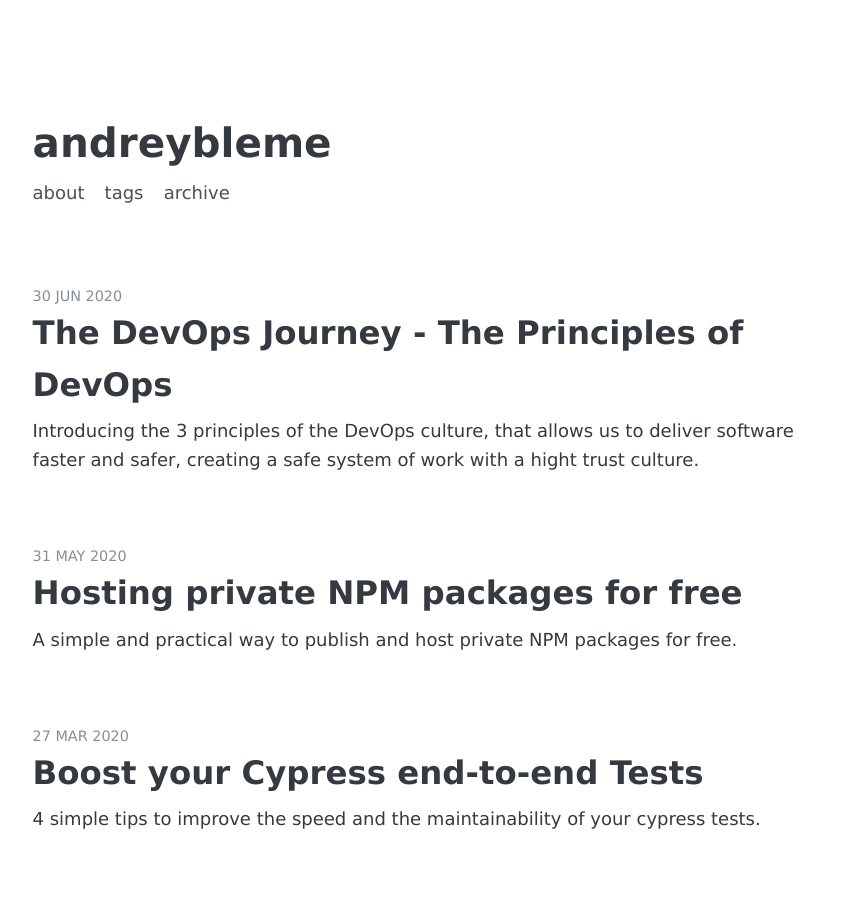
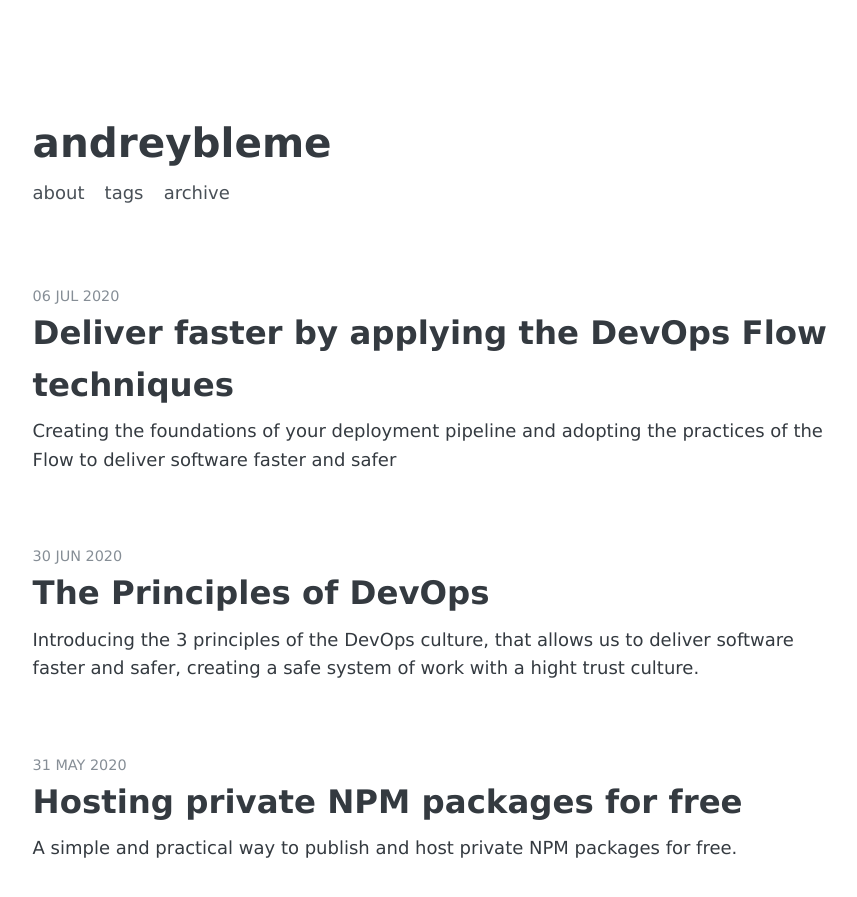
Before and after one commit to andreybleme/andreybleme.github.io, a Jekyll site: the page built from index.html, in a window 1280 px wide and 900 px high. Shown: the top 897 px of the window, without its empty margins (210-1067 px from the left). Built offline with Jekyll 4.4.1, drawn with Linux system fonts in a browser that asks for light colours; nearby versions of some CDN libraries; some web fonts are replaced; the list of posts is cut into pages by our own code; some of the changed lines change nothing that is shown; some of the changed text lies outside the part shown.

Commit message:
New post: Deliver faster by applying the DevOps Flow techniques

````diff
--- a/_posts/2020-06-30-the-principles-of-devops.markdown
+++ b/_posts/2020-06-30-the-principles-of-devops.markdown
@@ -1,9 +1,9 @@
 ---
 layout: post
-title:  "The DevOps Journey - The Principles of DevOps"
+title:  "The Principles of DevOps"
 description: "Introducing the 3 principles of the DevOps culture, that allows us to deliver software faster and safer, creating a safe system of work with a hight trust culture."
 date:   2020-06-30 19:00:00
-tags: [devops]
+tags: [devops, devops-journey]
 comments: true
 share: true
 ---
--- /dev/null
+++ b/_posts/2020-07-06-devops-flow-techniques.markdown
@@ -0,0 +1,146 @@
+---
+layout: post
+title:  "Deliver faster by applying the DevOps Flow techniques"
+description: "Creating the foundations of your deployment pipeline and adopting the practices of the Flow to deliver software faster and safer"
+date:   2020-07-06 19:00:00
+tags: [devops, devops-journey]
+comments: true
+share: true
+---
+
+# Introduction
+
+When we think of the speed in which we are able to deliver software, it seems to be always related to the quality and the correctness. We want to be able to deliver software into production fast, and always being sure that it meets the quality standards so our customers are happy. Of course, we know that this is not easy to achieve given the complexity of systems we use to be working on. To be able to achieve and sustain a fast flow of work from Development into Production (Operations), we need to reduce the risk associated with deploying and releasing changes into the production environment.
+
+![Deployment pipeline](https://raw.githubusercontent.com/andreybleme/andreybleme.github.io/master/assets/img/pipeline.png)
+
+Image source: [UThe Deployment Pipeline, by Marin Fowler](https://continuousdelivery.com/implementing/patterns/)
+
+Here I will elaborate on how to achieve this by focusing on implementing a set of technical practices known as continuous delivery. At the end of this article, you will be capable of understanding how to create the foundations of your deployment pipeline, to ensure that you are not entering the chaos by having automated tests that constantly validates that we are in a deployable state allowing developers to integrate code into trunk every day, therefore reducing the lead time to get production-ready code, and getting fast feedback while making people more productive.
+
+## The foundations of a deployment pipeline
+
+To achieve a fast and reliable flow from Dev to Ops, we must ensure that we are always using production-like environments to validate our work. It does not matter how many times we have double-checked our work using an environment that is not similar to the one in which the system is going to be executed for customers. We often discover problems only when customers report them, and this is what we want to avoid.
+
+To do so, we need our production-like environments to be easily created on-demand, by running automated tasks (scripts). This enables developers to quickly create these dev/stage/prod environments as they need, to validate work before it reaches customers. Developers are lazy (as they should be), and if somehow the process of creating a new environment requires manual work, too many people approval and bureaucracy, they will simply try as hard as possible to avoid testing their own work on a production-like environment.
+
+Among the many available tools that provide us the capability of easily creating these virtual environments, I can highlight: [Terraform](https://www.terraform.io/), [Ansible](https://www.ansible.com/), and [Docker](https://www.docker.com/). It's a common approach to use Infrastructure as a Code tools (Terraform/Ansible) to define the configurations of our environments, and provision Docker containers to run applications. This setup will definitely help you to achieve a fast way to create and execute on-demand environments that will work as pre-production for both developers and people from Ops. Everyone benefits from this practice: customers are going to be less frequently surprised with errors, and developers won't need to stay late fixing urgent bugs that were only found in the production environment.
+
+Another very important aspect we want to achieve, is to make our infrastructure components easier to rebuild than to repair. Since we are already equipped with tools that allow us to define and provision our entire infrastructure as a code, we can fix a problem at any server by simply deleting it and recreating it again. If you are using Terraform, for example, this should be as easy as running two commands.
+
+To destroy your infrastructure environment:
+
+```
+terraform destroy
+```
+
+After rewriting the configurations and fixing the existing problems:
+
+```
+terraform apply
+```
+
+By having repeatable environment creation systems, we are able to easily increase capacity by adding more servers into the rotation when needed, and of course, we increase our capacity to recover from disasters that result when we must restore services after some catastrophic failure of irreproducible infrastructure. To maintain the benefits of having these infra creation systems, we must always ensure the consistency of our environments, whenever we make production changes (applying patches, changing security rules and any kind of configuration) we must remember to apply this changes immediately in all our existing environments (dev and stage).
+
+This practice we have discussed above has become known as *immutable infrastructure*, where manual changes to any of our environments are not allowed. The default way of handling changes at the infrastructure is to update code, push it into the source code management system, and run the automated scripts/commands that do the entire work.
+
+
+## Integrate tests into your pipeline
+
+Now that we already have our solid foundation, everyone must be already using production-like environments in their daily work, integrating and running code for every new feature. After having this, usually, organizations move into a step that consists of assigning QA engineers to start testing the entire deployed software to assure that everything meets the requirements. However, we are likely to get undesired outcomes from this practice: by finding and fixing errors in a separated phase only after all deployments were already completed, developers will learn about their mistakes only weeks or months after they introduced the given features that contain the errors. As expected, the time required to fix them will be way more significant, since developers will now need to perform some "archeology" work to remember how things work for a given piece of code. The relation between cause and effect is thus faded and the productivity goes away.
+
+Automated testing can address this issue! If we can guarantee that we are always checking the health of our automated tests, we will be way more secure on deploying our code with fewer failures. A widely adopted practice to enable this is to integrate our automated tests into our deployment pipeline. Every single time we deploy code into any of our production-like environments, we should run our tests. When any developer commits code, it should automatically run against a suite of automated tests. If the code passes, it is automatically merged into trunk, and deployed into your configured environment (production or production-like). This process will result in a "Release on Green" philosophy, meaning that at any time of the day, we can make a release with the code deployed into one of our environments.
+
+This enables a high-trust culture where people can detect and correct issues quickly, immediately after they have submitted the code to the given environment.
+
+
+#### Strive for a reliable validation test suite
+
+We must know what kinds of automated tests must run for our deployment pipeline.
+
+When facing deadline pressures, developers may stop creating unit tests as part of their daily work. To detect this we must measure and make visible at our deployment pipeline the test coverage, and ideally set a limit for this coverage to be allowed (80% of all classes must include tests for example).
+
+Remember that the goal of our automated test suit is to find errors as early as possible. So we must run the faster-running automated tests first, before the slower-running ones, which are all, of course, run before any manual testing.
+
+![Test pyramid](https://raw.githubusercontent.com/andreybleme/andreybleme.github.io/master/assets/img/test-pyramid.png)
+
+Image source: [Test Pyramid, by Martin Fowler](https://martinfowler.com/bliki/TestPyramid.html)
+
+Wrapping up the requirements for a reliable validation integrated test suite:
+
+- Ensure that your tests run in parallel if necessary.
+
+- Avoid by all means any kind of exploratory and validation manual tests before the test step of your pipeline has passed.
+
+- Constantly revisit your test suit to make sure you are always running the fastest tests (unit tests) before the more expensive ones (integration, acceptance, and end-to-end tests).
+
+- Track the performance of your tests. The slower and error-prone your test suite, the lazier developers are going to become on creating new tests and worse, to fix existing broken ones.
+
+#### Pull the Andon Cord when the pipeline fails
+
+When our deployment pipeline is in a green state, it provides us a high degree of trust that the code is going to work as it was designed to work.
+
+In order to keep our deployment pipeline in a healthy and always green state, we must create a virtual Andon Cord, similar to the ones used at production lines for car companies such as Toyota.
+
+![Pull the Andon Cord](https://raw.githubusercontent.com/andreybleme/andreybleme.github.io/master/assets/img/pull-the-andon-cord.png)
+
+Image source: [Andon Cords and Practice Environmentalism, by leanvets](https://www.leanvets.com/2018/05/andon-cords-and-practice.html)
+
+Whenever someone introduces a change that causes our build or tests to fail, no new work should be allowed until it is fixed.
+
+To build a high-trust DevOps culture, you should prioritize team goals over individual goals. If someone needs help to fix a problem at the deployment pipeline, they should be allowed to bring whoever they need to help to solve the problem as fast as possible and move their work forward.
+
+The consequences of not pulling the Andon Cord and immediately fixing deployment pipeline problems are very familiar, but we still ignore it quite often:
+
+- Someone checks in code that is broken, and no one fixes it, because, well "it was already broken".
+
+- Someone else checks in another change into a brand new build, that immediately starts to fail because of the existing problem that was not yet fixed. People at this stage will probably have no idea why their build is failing.
+
+- Our test suite will slowly get unreliable, and people will become very unlikely to build new tests. "We cannot even get the current tests to run, why should I build new ones?".
+
+Beware and make sure you are not wasting everyone's time and money by not pulling the Andon cord when things go wrong. Remember: you have spent a considerable amount of time proposing and creating your deployment pipeline, make it worth!
+
+## Decouple the release from the deployment
+
+The way that we use to think of a process of launching a software project, we take into consideration some date defined by the marketing team where the ops team performs a deployment the day before, and in the morning after we announce to the world what's new on our product, enabling customers to use the given features. However, quite too often things don't go according to the plan. We may experience production outages due to unexpected and never tested workloads, leading our software to fail both to customers and for the entire company. Restoring this in-production failing services may require a significant amount of work, that needs to be performed as soon as possible, creating this a miserable experience for workers who are typically under a lot of pressure on this kind of situation. As long as these terrible situations keep happening, we tend to associate launching dates with periods of exhaustive work to solve unexpected problems, which is, of course, the opposite direction we need to follow: we want our team to be eager to launch small batches of work with as much frequency as possible.
+
+To enable our team to keep striving for efficient and frequent deliveries, we must decouple our production deployments from our feature releases. In practice, the deployment and release of the word may be used interchangeably, but let's elaborate a bit on the different purposes of these two events:
+
+- Deployment is the installation of a specified version of your software into a given environment. This deployment may ou may not be related to a release of a new feature for customers.
+
+- Release is when we make a feature, or a set of features available to our customers.
+
+When we conflate the two different events, it can make it difficult to create accountability for successful outcomes. We need to separate and decouple these two activities, since we want to empower the development and ops teams to be responsible for the success of fast and frequent deployments, while the business outcomes of a given release may be a response from product owners. As we become able to deploy frequently and on-demand, how quickly we expose new functionality to customers is no longer a technical decision, but a business and marketing decision.
+
+To make this a reality, we may pay attention to two categories of release patterns we can use: environment-based release patterns and Application-based release patterns.
+
+
+#### Environment-based release patterns
+
+These are strategies where we have two or more environments that we deploy into, but only one of them receives production traffic from real customers. The new code is deployed first into a non-production environment, and the release is performed moving traffic to this environment. These kinds of patterns are very powerful and require little or no change to our existing application code.
+
+As the most used release environment-based patterns are: *blue-green deployments*, *canary releases* and *cluster immune systems*. To get hands-on into these patterns and learn how to apply them successfully in practice, [subscribe the newsletter](https://andreybleme.substack.com/)!
+
+
+![Canary Release](https://raw.githubusercontent.com/andreybleme/andreybleme.github.io/master/assets/img/canary-release.png)
+
+Image source: [Using Canary Release Pipelines to Achieve Continuous Testing, by Greg Sypolt](https://saucelabs.com/blog/using-canary-release-pipelines-to-achieve-continuous-testing)
+
+
+#### Application-based release patterns
+
+As the opposite of the environment-base release patterns, here we modify our application so that we can selectively release and expose specific functionalities by applying small configuration changes. We can implement feature flags to make a set of features visible only to a specific group of people, like internal employees, 1% of our customers, and so forth until we feel confident about releasing it to the entire user base. This enables a practice known as *dark launch*, where we can test a set of features with production traffic without actually releasing it. That was exactly what facebook made during their chat feature release in 2008!
+
+![Feature Flag](https://raw.githubusercontent.com/andreybleme/andreybleme.github.io/master/assets/img/feature-flag.jpg)
+
+Image source: [Why Leading Companies Dark Launch, by Justin Baker](https://dzone.com/articles/why-leading-companies-dark-launch)
+
+I will dive deeper into how to implement this, it's advantages and drawbacks in another post. Remember [subscribe the newsletter](https://andreybleme.substack.com/) so you won't miss it.
+
+-----
+
+In this post, we have covered the main practices and principles we need to pay attention to if we want to enable the fast flow from Dev to Ops. If you make sure to always revisit these principles, you are on the right way to deliver quickly and safely to customers. There is a broad variety of tools we can use to help us on the journey, but remember to focus on the principles first, the motivation behind a new technology adoption, instead of blindly installing any "cool automation tool" and expect that it will really help.
+
+In the next post of our DevOps Journey series, we will see how to see problems in our software as they occur, and be able to react fast, before our customers are affected by adding telemetry and amplifying the feedback we receive from our system.
+
+If you liked this post, consider sharing it.
````
Also changed, not shown: assets/img/canary-release.png (added), assets/img/feature-flag.jpg (added), assets/img/pipeline.png (added), assets/img/pull-the-andon-cord.png (added), assets/img/test-pyramid.png (added).
